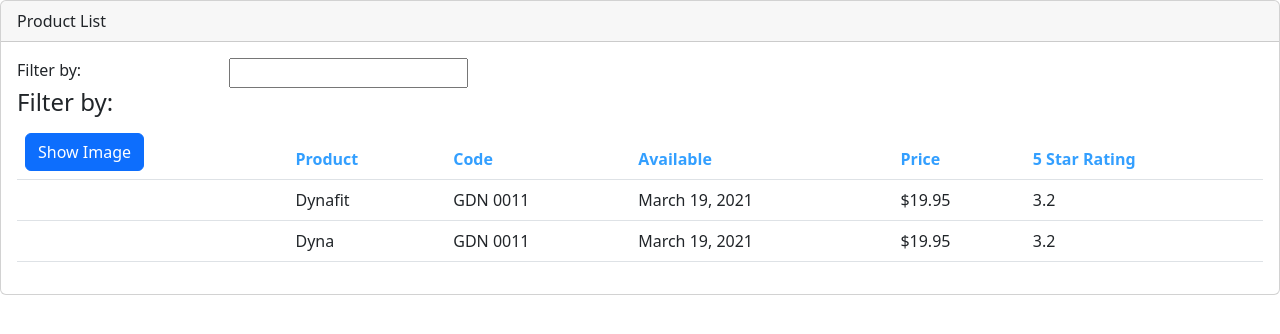
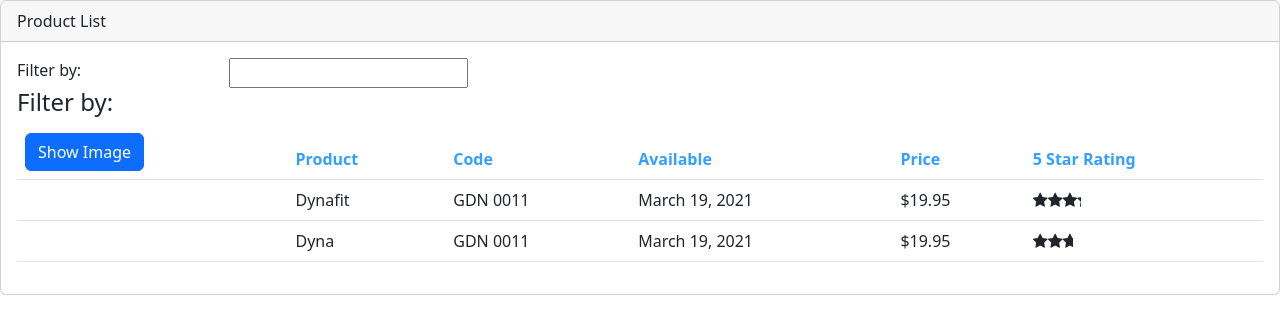
Before and after one commit to Mrijv/shop-app, an Angular app: page / in a window 1280 px wide. Shown: the top 334 px of the page. Built offline with nearby package versions, Linux system fonts and the light colour scheme.

Commit message:
Add rating star component and create an Event to comunicate with table of products

```diff
--- a/src/app/app.module.ts
+++ b/src/app/app.module.ts
@@ -7,12 +7,14 @@ import { ProductListComponent } from './products/product-list.component';
 import {HttpClientModule} from '@angular/common/http';
 import { FormsModule } from '@angular/forms';
 import { ConvertToSpacesPipe } from './shared/convert-to-spaces.pipe';
+import { StarComponent } from './shared/star.component';
 
 @NgModule({
   declarations: [
     AppComponent,
     ProductListComponent,
-    ConvertToSpacesPipe
+    ConvertToSpacesPipe,
+    StarComponent
   ],
   imports: [
     BrowserModule,
--- /dev/null
+++ b/src/app/model/productRatingDto.ts
@@ -0,0 +1,4 @@
+export interface IProductRatingDto {
+    productId: number;
+    starRating: number;
+  }
--- a/src/app/products/product-list.component.html
+++ b/src/app/products/product-list.component.html
@@ -40,7 +40,9 @@
                     <td>{{ product.productCode | convertToSpaces:'-' }}</td>
                     <td>{{ product.releaseDate }}</td>
                     <td>{{ product.price | currency:'USD':'symbol':'1.2-2'}}</td>
-                    <td>{{ product.starRating }}</td>
+                    <td><app-star [rating]="product"
+                        (ratingClicked)="onRatingClicked($event)">
+                    </app-star></td>
                 </tr>
             </tbody>
         </table>
--- a/src/app/products/product-list.component.ts
+++ b/src/app/products/product-list.component.ts
@@ -47,6 +47,11 @@ export class ProductListComponent implements OnInit, OnDestroy {
     }
   }
 
+  onRatingClicked(newRating: IProduct): void{
+    //set rationg to the corresponding IProduct - it can't be setter and getter, more like observable?
+    console.log("Rating click worked!");
+  }
+
   ngOnDestroy(): void {
     throw new Error('Method not implemented.');
   }
--- a/src/app/products/product.service.ts
+++ b/src/app/products/product.service.ts
@@ -27,7 +27,7 @@ export class ProductService {
         "releaseDate": "March 19, 2021",
         "description": "DYNAFIT-Trail-Running-Shoe-Ultra-100-W-terrain.",
         "price": 19.95,
-        "starRating": 3.2,
+        "starRating": 2.7,
         "imageUrl": "assets/images/trailShoes.jpg"
       }
     ];
--- /dev/null
+++ b/src/app/shared/star.component.css
@@ -0,0 +1,6 @@
+.crop{
+    overflow: hidden;
+}
+div {
+    cursor: pointer;
+  }
--- /dev/null
+++ b/src/app/shared/star.component.html
@@ -0,0 +1,9 @@
+<div class="crop" [style.width.px]="cropWidth" [title]="rating.starRating">
+    <div style="width:75px" (click)=onClick()>
+        <span class="fa fa-star"></span>
+        <span class="fa fa-star"></span>
+        <span class="fa fa-star"></span>
+        <span class="fa fa-star"></span>
+        <span class="fa fa-star"></span>
+    </div>
+</div>
--- /dev/null
+++ b/src/app/shared/star.component.ts
@@ -0,0 +1,21 @@
+import { Component, EventEmitter, Input, OnChanges, Output } from '@angular/core';
+import { IProduct } from '../products/product';
+
+@Component({
+  selector: 'app-star',
+  templateUrl: './star.component.html',
+  styleUrls: ['./star.component.css']
+})
+export class StarComponent implements OnChanges {
+  cropWidth: number = 75;
+  @Input() rating!: IProduct;
+  @Output() ratingClicked: EventEmitter<IProduct> = new EventEmitter<IProduct>();
+
+  ngOnChanges(): void {
+    this.cropWidth = this.rating.starRating * 75 / 5
+  }
+
+  onClick(): void{
+    this.ratingClicked.emit(this.rating);
+  }
+}
```
Also changed, not shown: 1 other file (tests, documents, lock files or other folders).
